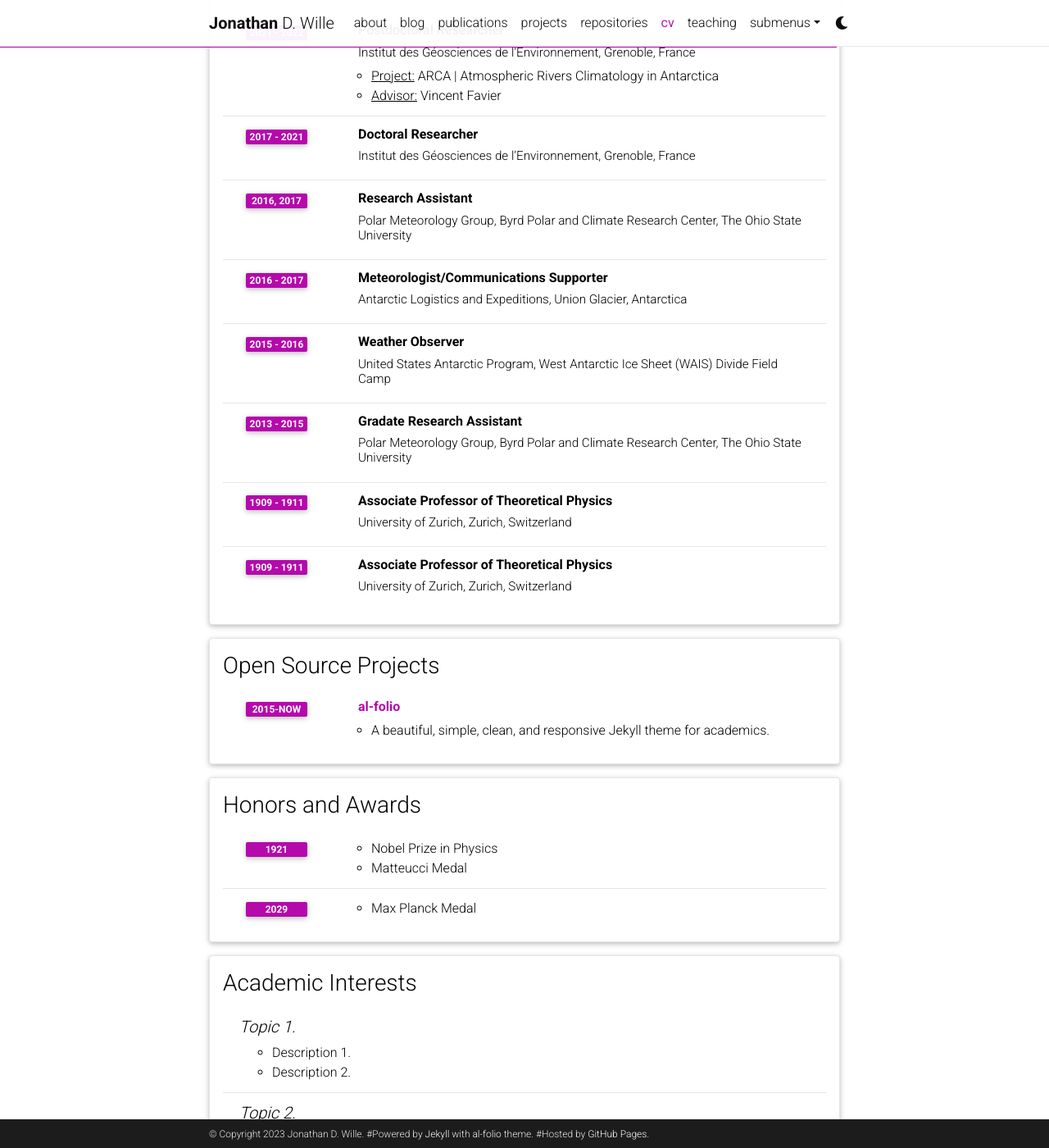
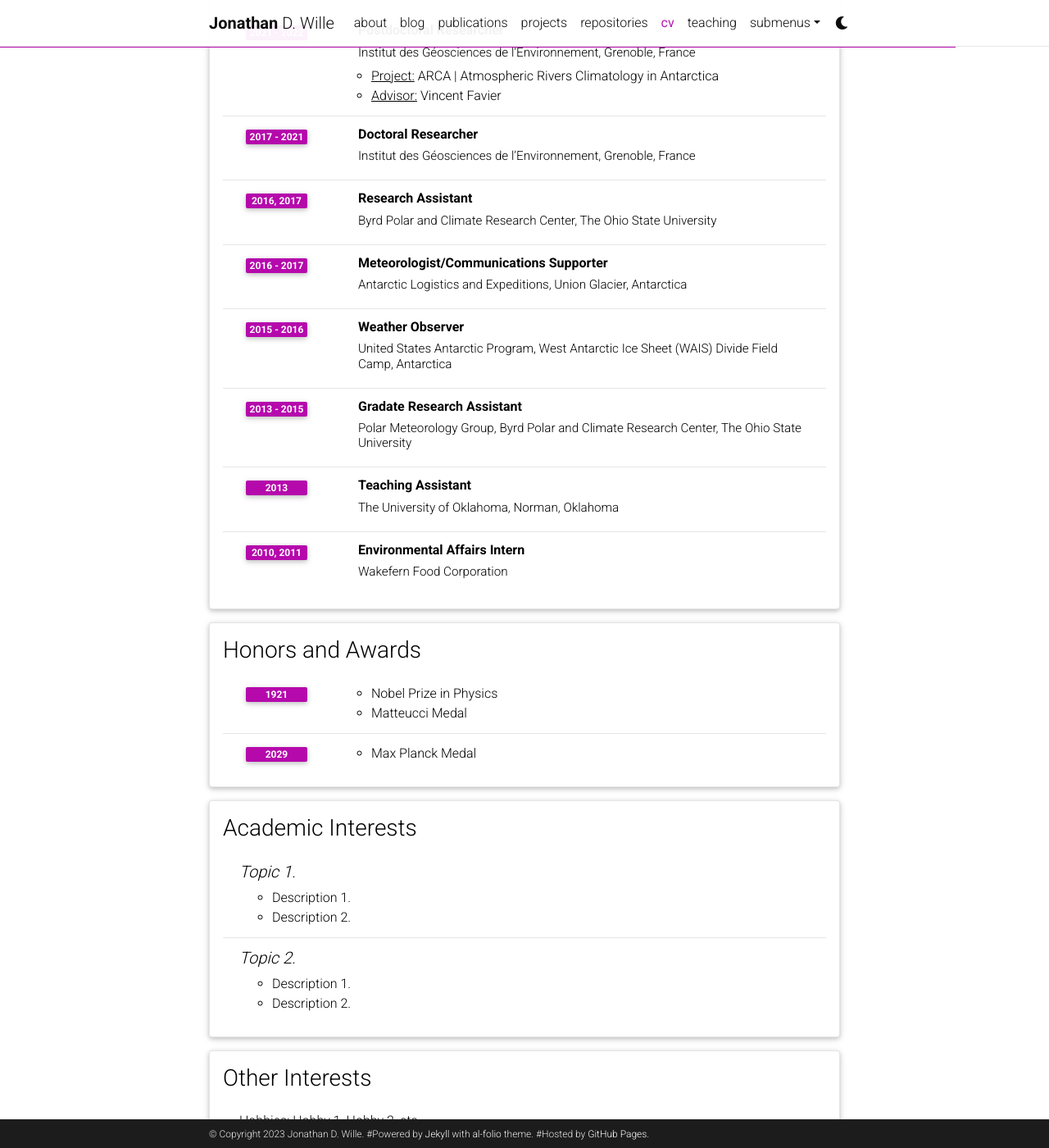
Before and after one commit to jonathanwille/jonathanwille.github.io, a Jekyll site: the page built from _pages/cv.md, in a window 1280 px wide and 1400 px high, scrolled down 1208 px. Shown: the whole window at 82% size. Built offline with Jekyll 4.4.1, drawn with Linux system fonts in a browser that asks for light colours; comment, search, counter and statistics services are not loaded; a style sheet for code colours, icons or effects is not loaded.

Commit message:
Update cv.yml

```diff
--- a/_data/cv.yml
+++ b/_data/cv.yml
@@ -72,7 +72,7 @@
            # - Sub-description 1.
             #- Sub-description 2.    - title: Director
     - title: Research Assistant
-      institution: Polar Meteorology Group, Byrd Polar and Climate Research Center, The Ohio State University
+      institution: Byrd Polar and Climate Research Center, The Ohio State University
       year: 2016, 2017
       description:
 
@@ -81,27 +81,27 @@
       year: 2016 - 2017
 
     - title: Weather Observer
-      institution: United States Antarctic Program, West Antarctic Ice Sheet (WAIS) Divide Field Camp
+      institution: United States Antarctic Program, West Antarctic Ice Sheet (WAIS) Divide Field Camp, Antarctica
       year: 2015 - 2016
 
     - title: Gradate Research Assistant
       institution: Polar Meteorology Group, Byrd Polar and Climate Research Center, The Ohio State University
       year: 2013 - 2015
 
-    - title: Associate Professor of Theoretical Physics
-      institution: University of Zurich, Zurich, Switzerland
-      year: 1909 - 1911
+    - title: Teaching Assistant
+      institution: The University of Oklahoma, Norman, Oklahoma
+      year: 2013
 
-    - title: Associate Professor of Theoretical Physics
-      institution: University of Zurich, Zurich, Switzerland
-      year: 1909 - 1911
+    - title: Environmental Affairs Intern
+      institution: Wakefern Food Corporation
+      year: 2010, 2011
 
-- title: Open Source Projects
-  type: time_table
-  contents:
-    - title: <a href="https://github.com/alshedivat/al-folio">al-folio</a>
-      year: 2015-now
-      description: A beautiful, simple, clean, and responsive Jekyll theme for academics.
+#- title: Open Source Projects
+#  type: time_table
+#  contents:
+#    - title: <a href="https://github.com/alshedivat/al-folio">al-folio</a>
+#      year: 2015-now
+#      description: A beautiful, simple, clean, and responsive Jekyll theme for academics.
 
 - title: Honors and Awards
   type: time_table
```
